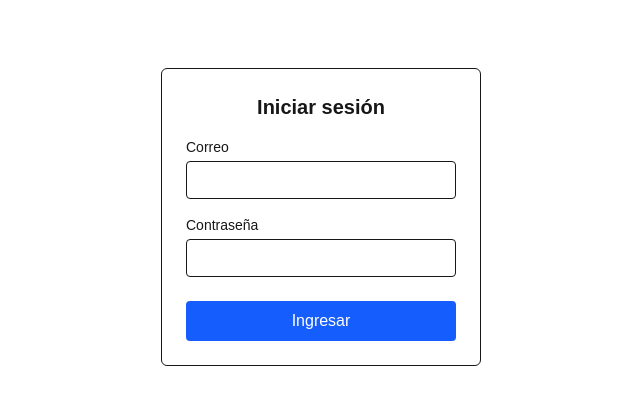
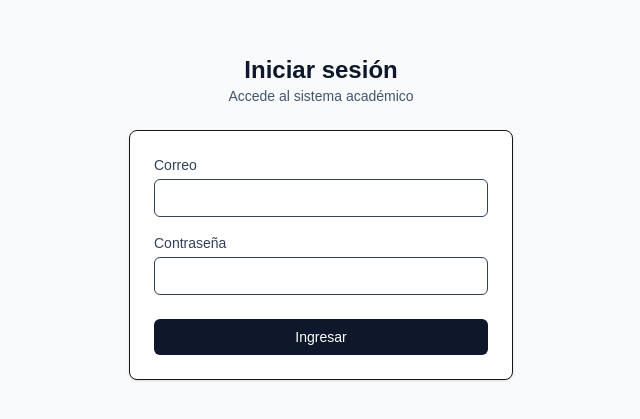
Before and after one commit to lPatrickll/sistema-colegio, a Next.js app: page /login in a window 1280 px wide. Shown: the part 183-602 px from the top of the page, without its empty margins (319-959 px from the left). Built offline with nearby package versions, Linux system fonts and the light colour scheme; no server answers.

Commit message:
Se cambio los estilos

```diff
--- a/app/login/page.tsx
+++ b/app/login/page.tsx
@@ -47,45 +47,56 @@ export default function LoginPage() {
   };
 
   return (
-    <main className="min-h-screen flex items-center justify-center">
+    <main className="min-h-screen bg-slate-50 flex items-center justify-center">
+      <div className="w-full max-w-sm space-y-6">
+        <div className="text-center">
+          <h1 className="text-2xl font-bold text-slate-900">
+            Iniciar sesión
+          </h1>
+          <p className="text-sm text-slate-600">
+            Accede al sistema académico
+          </p>
+        </div>
+
         <form
           onSubmit={handleSubmit}
-        className="flex flex-col gap-4 w-80 border rounded-md p-6"
+          className="bg-white border rounded-lg p-6 shadow-sm space-y-4"
         >
-        <h1 className="text-xl font-bold text-center">Iniciar sesión</h1>
-
-        <label className="flex flex-col gap-1 text-sm">
+          <label className="flex flex-col gap-1 text-sm text-slate-700">
             Correo
             <input
               type="email"
               value={email}
               onChange={e => setEmail(e.target.value)}
-            className="border rounded p-2 text-sm"
+              className="border rounded-md p-2 text-sm focus:outline-none focus:ring-2 focus:ring-slate-400"
               required
             />
           </label>
 
-        <label className="flex flex-col gap-1 text-sm">
+          <label className="flex flex-col gap-1 text-sm text-slate-700">
             Contraseña
             <input
               type="password"
               value={password}
               onChange={e => setPassword(e.target.value)}
-            className="border rounded p-2 text-sm"
+              className="border rounded-md p-2 text-sm focus:outline-none focus:ring-2 focus:ring-slate-400"
               required
             />
           </label>
 
-        {error && <p className="text-red-600 text-sm">{error}</p>}
+          {error && (
+            <p className="text-sm text-red-600">{error}</p>
+          )}
 
           <button
             type="submit"
             disabled={loading}
-          className="mt-2 p-2 rounded bg-blue-600 text-white disabled:opacity-60"
+            className="w-full mt-2 p-2 rounded-md bg-slate-900 text-white text-sm hover:bg-slate-800 transition disabled:opacity-60"
           >
             {loading ? "Ingresando..." : "Ingresar"}
           </button>
         </form>
+      </div>
     </main>
   );
 }
--- a/app/teacher/attendance/page.tsx
+++ b/app/teacher/attendance/page.tsx
@@ -302,12 +302,12 @@ export default function TeacherAttendancePage() {
 
       <section className="border rounded-lg p-4 bg-white shadow-sm space-y-3">
         <h2 className="text-sm font-semibold text-slate-800">
-          1. Selecciona un grupo de clase
+          1. Selecciona un curso de clase
         </h2>
 
         {classGroups.length === 0 && (
           <p className="text-sm text-slate-500">
-            No tienes grupos asignados en esta gestión.
+            No tienes curso asignados en esta gestión.
           </p>
         )}
 
--- a/app/teacher/page.tsx
+++ b/app/teacher/page.tsx
@@ -5,7 +5,7 @@ export default function TeacherHomePage() {
   return (
     <div className="p-8 space-y-6">
       <div>
-        <h1 className="text-2xl font-bold mb-2 text-slate-900">
+        <h1 className="text-2xl font-bold text-slate-900">
           Panel del profesor
         </h1>
         <p className="text-sm text-slate-600">
@@ -13,10 +13,10 @@ export default function TeacherHomePage() {
         </p>
       </div>
 
-      <div className="grid gap-4 md:grid-cols-2">
+      <div className="grid gap-4 md:grid-cols-2 lg:grid-cols-3">
         <Link
           href="/teacher/attendance"
-          className="border bg-white rounded-lg p-4 shadow-sm hover:shadow-md transition block"
+          className="block bg-white border rounded-lg p-4 shadow-sm hover:shadow-md transition"
         >
           <h2 className="font-semibold mb-1 text-slate-900">
             Tomar asistencia
@@ -25,8 +25,6 @@ export default function TeacherHomePage() {
             Ver tus grupos de clase y registrar la asistencia de los estudiantes.
           </p>
         </Link>
-
-        {/* Aquí luego puedes agregar más opciones (notas, etc.) */}
       </div>
     </div>
   );
```
Lines whose indentation alone changed are shown as unchanged.
